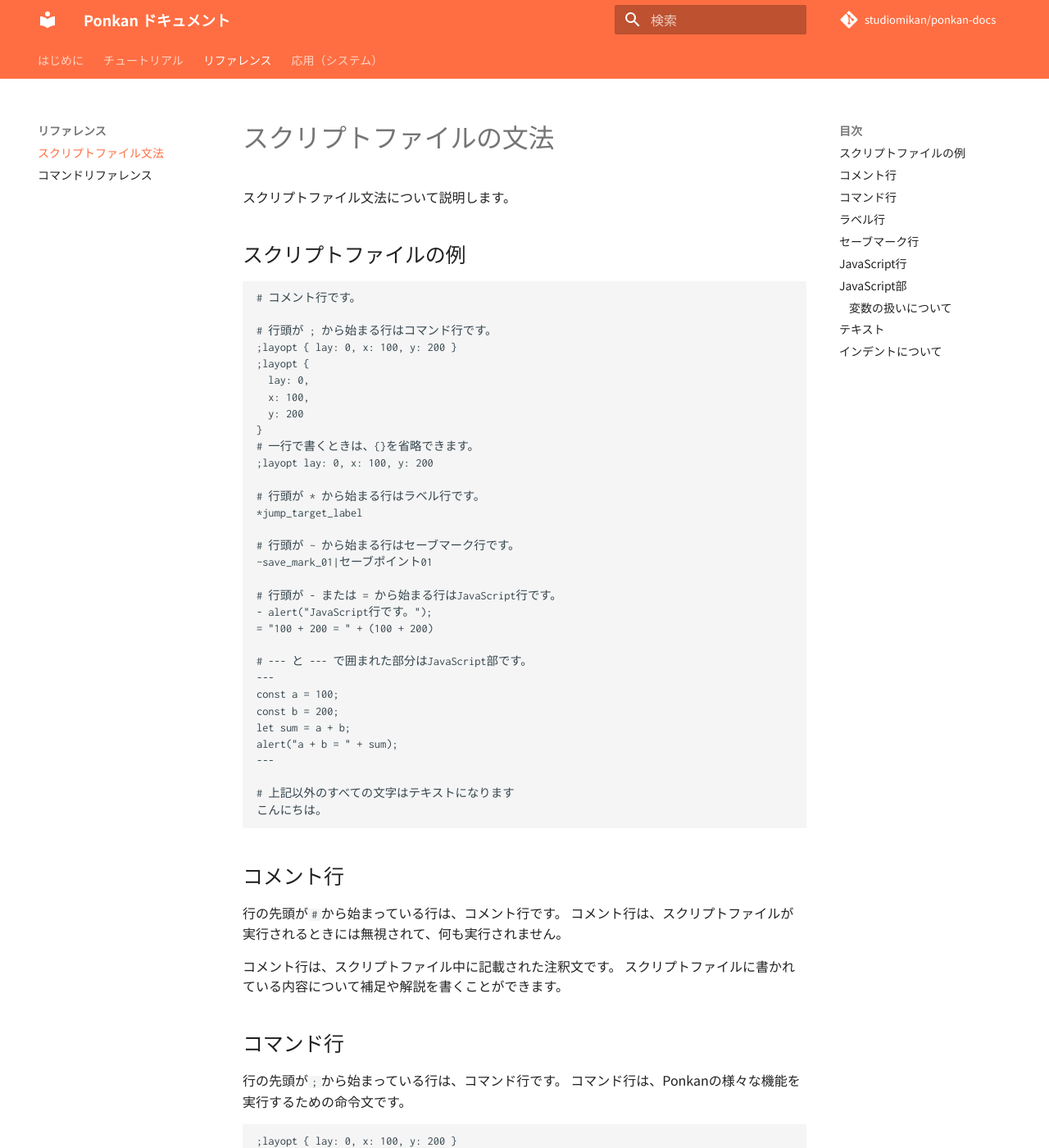
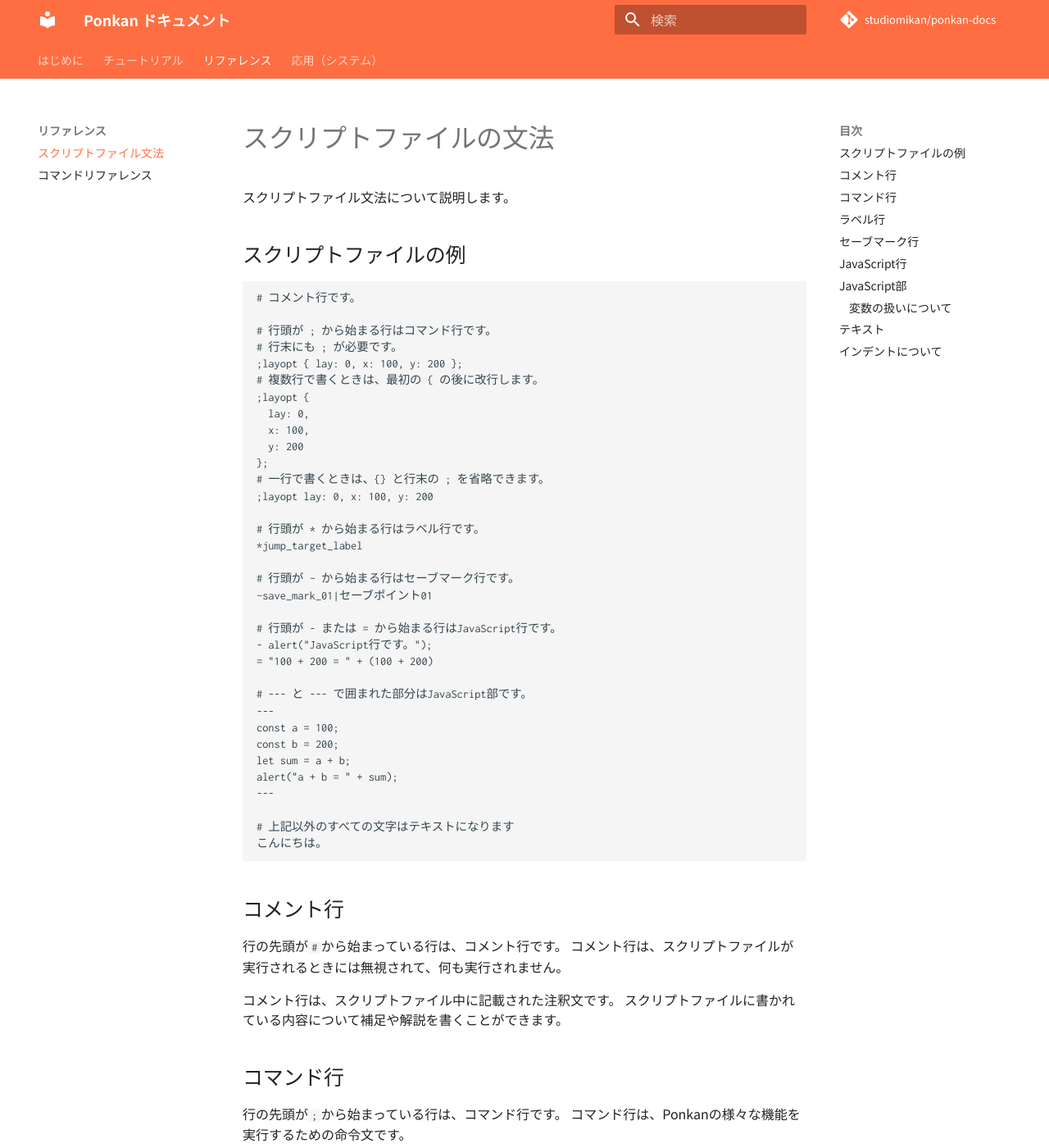
Before and after one commit to okayumoka/ponkan3-docs, an MkDocs documentation site: the page built from docs/ref/syntax.md, in a window 1280 px wide and 1400 px high. Shown: the whole window at 82% size. Built offline with MkDocs 1.6.1 and Material for MkDocs 9.7.7, drawn with Linux system fonts in a browser that asks for light colours; comment, search, counter and statistics services are not loaded; some of the changed text lies outside the part shown.

Commit message:
文法変更対応

````diff
--- a/docs/ref/syntax.md
+++ b/docs/ref/syntax.md
@@ -8,13 +8,15 @@
 # コメント行です。
 
 # 行頭が ; から始まる行はコマンド行です。
-;layopt { lay: 0, x: 100, y: 200 }
+# 行末にも ; が必要です。
+;layopt { lay: 0, x: 100, y: 200 };
+# 複数行で書くときは、最初の { の後に改行します。
 ;layopt {
   lay: 0,
   x: 100,
   y: 200
-}
-# 一行で書くときは、{}を省略できます。
+};
+# 一行で書くときは、{} と行末の ; を省略できます。
 ;layopt lay: 0, x: 100, y: 200
 
 # 行頭が * から始まる行はラベル行です。
@@ -53,11 +55,12 @@
 コマンド行は、Ponkanの様々な機能を実行するための命令文です。
 
 ```plain
-;layopt { lay: 0, x: 100, y: 200 }
+;layopt { lay: 0, x: 100, y: 200 };
 ```
 
 コマンド行は、コマンド名とパラメータから成り立っています。
 上記の例では、`layopt`がコマンド名、`{ lay: 0, x: 100, y: 200 }`がパラメータです。
+また、行末の `;` はコマンド行の終端を表します。
 
 パラメータは「パラメータ名: 値」という風に記述します。
 パラメータが複数ある場合はカンマ(`,`)で区切って記載します。
@@ -74,25 +77,25 @@
   lay: 0,
   x: 100,
   y: 200
-}
+};
 ```
 
 このように改行して書くことができるので、非常に見やすくなります。
 パラメータの数が多い場合には活用してください。
 
-コマンドを一行で書く場合は、パラメータの`{`と`}`を省略することができます。パラメータ中に改行したい場合は省略できません。
+コマンドを一行で書く場合は、パラメータを囲んでいる`{`と`}`、および行末の`;`を省略することができます。パラメータ中に改行したい場合は省略できません。
 以下の2つは全く同じ意味となります。
 
 ```plain
 # 以下の2行は同じ意味
-;layopt { lay: 0, x: 100, y: 200 }
+;layopt { lay: 0, x: 100, y: 200 };
 ;layopt lay: 0, x: 100, y: 200
 ```
 
 <div class="note">
 パラメータの部分の実態はJavaScriptのObjectリテラルです。<br>
 そのため、値は固定値だけではなく、式を記述することもできます。
-<pre><code>;layopt { lay: 0, x: 1280-20, y: 720-20 }</code></pre>
+<pre><code>;layopt { lay: 0, x: 1280-20, y: 720-20 };</code></pre>
 </div>
 
 コマンドの詳細については、[コマンドリファレンス](command_ref.md)に記載されています。
````
Also changed, not shown: docs/basic/fork.md (+2 -2 lines).
